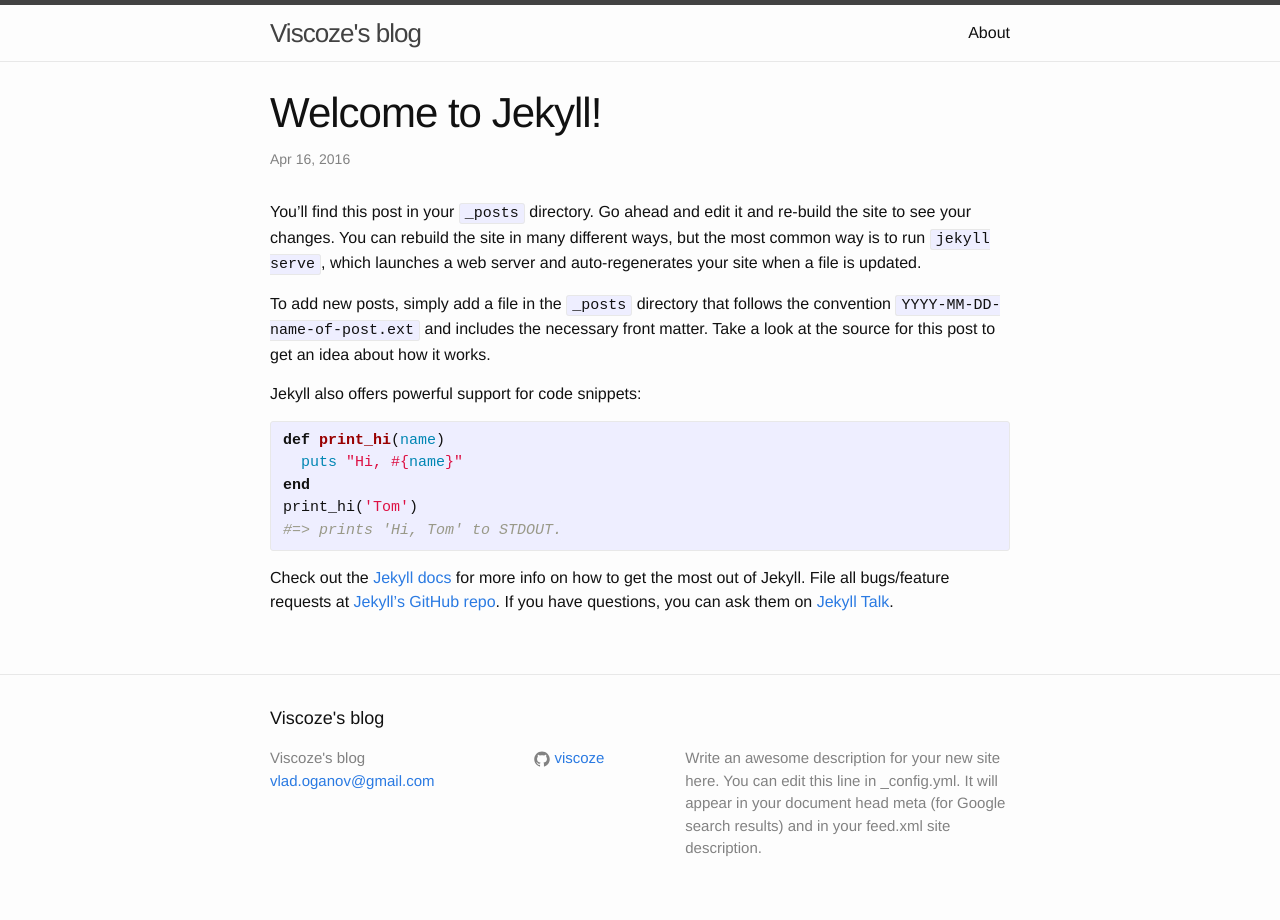
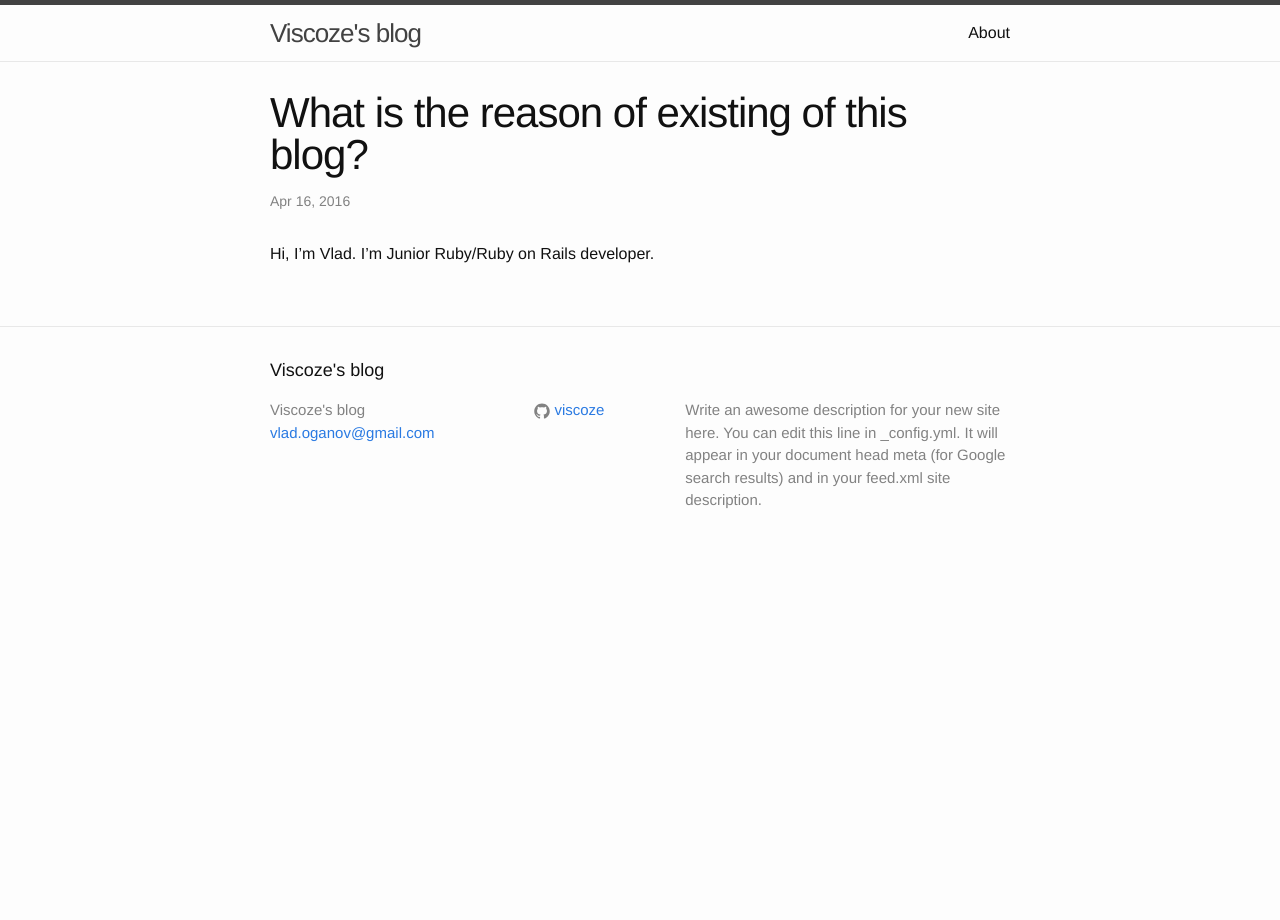
Before and after one commit to viscoze/viscoze-blog, a Jekyll site: the page built from _posts/2016-04-16-welcome-to-jekyll.markdown, in a window 1280 px wide. Built offline with Jekyll 4.4.1, drawn with Linux system fonts in a browser that asks for light colours.

Commit message:
Add something to my blog

```diff
--- a/_posts/2016-04-16-welcome-to-jekyll.markdown
+++ b/_posts/2016-04-16-welcome-to-jekyll.markdown
@@ -1,25 +1,8 @@
 ---
 layout: post
-title:  "Welcome to Jekyll!"
+title:  "What is the reason of existing of this blog?"
 date:   2016-04-16 19:20:51 +0300
-categories: jekyll update
+categories: ruby
 ---
-You’ll find this post in your `_posts` directory. Go ahead and edit it and re-build the site to see your changes. You can rebuild the site in many different ways, but the most common way is to run `jekyll serve`, which launches a web server and auto-regenerates your site when a file is updated.
 
-To add new posts, simply add a file in the `_posts` directory that follows the convention `YYYY-MM-DD-name-of-post.ext` and includes the necessary front matter. Take a look at the source for this post to get an idea about how it works.
-
-Jekyll also offers powerful support for code snippets:
-
-{% highlight ruby %}
-def print_hi(name)
-  puts "Hi, #{name}"
-end
-print_hi('Tom')
-#=> prints 'Hi, Tom' to STDOUT.
-{% endhighlight %}
-
-Check out the [Jekyll docs][jekyll-docs] for more info on how to get the most out of Jekyll. File all bugs/feature requests at [Jekyll’s GitHub repo][jekyll-gh]. If you have questions, you can ask them on [Jekyll Talk][jekyll-talk].
-
-[jekyll-docs]: http://jekyllrb.com/docs/home
-[jekyll-gh]:   https://github.com/jekyll/jekyll
-[jekyll-talk]: https://talk.jekyllrb.com/
+Hi, I'm Vlad. I'm Junior Ruby/Ruby on Rails developer.
```
